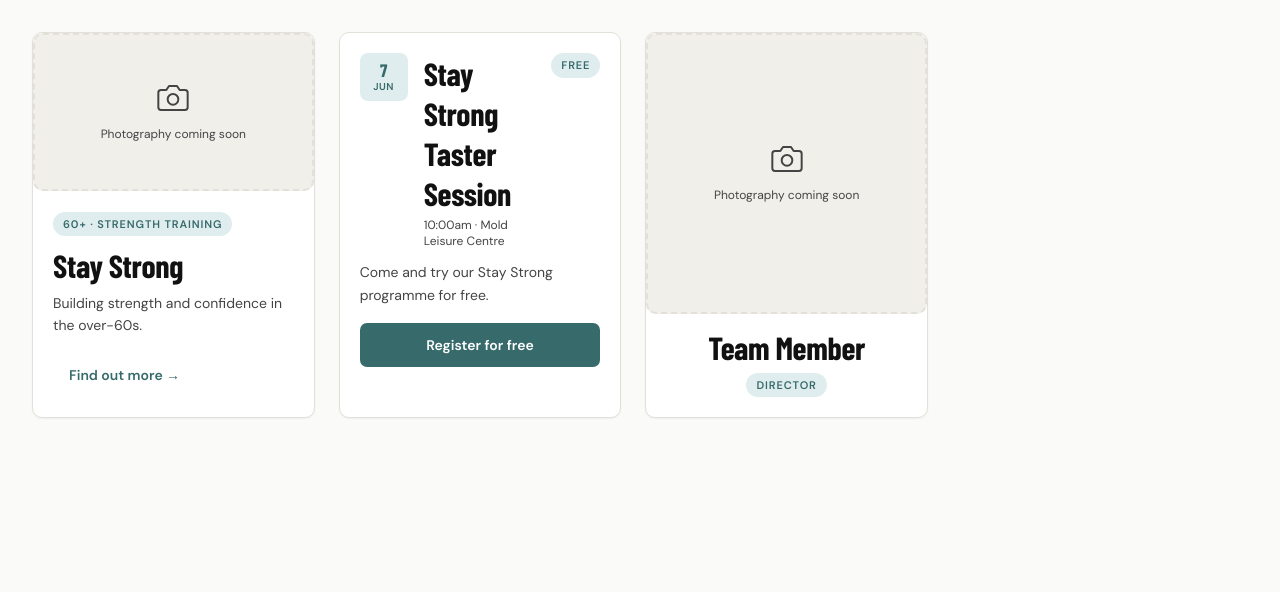
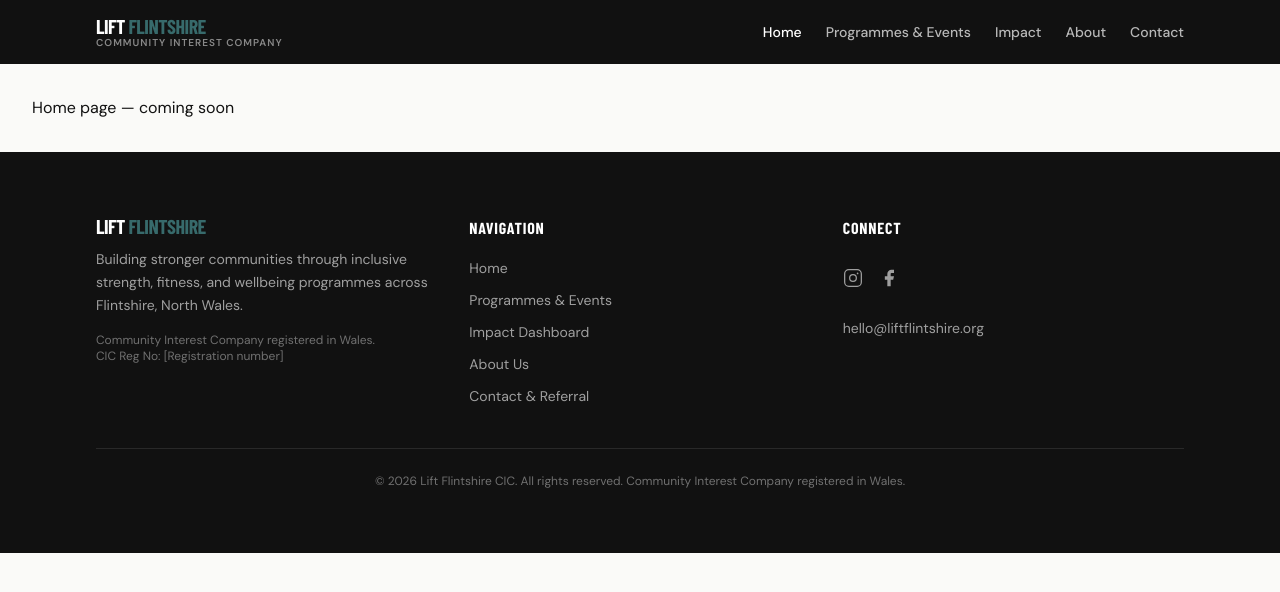
Before and after one commit to Numberonehsp/lift-flintshire-website, a React (Vite) app: page / in a window 1280 px wide. Shown: the top 592 px of the page. Built offline with nearby package versions, Linux system fonts and the light colour scheme; a web font is replaced by a local one.

Commit message:
feat: set up React Router with Header/Footer layout and ScrollToTop

```diff
--- a/src/App.tsx
+++ b/src/App.tsx
@@ -1,31 +1,42 @@
-import { Card } from './components/ui/Card'
+import { BrowserRouter, Routes, Route, useLocation } from 'react-router-dom'
+import { useEffect } from 'react'
+import { Header } from './components/layout/Header'
+import { Footer } from './components/layout/Footer'
+import Home from './pages/Home'
+import About from './pages/About'
+import ProgrammesEvents from './pages/ProgrammesEvents'
+import ImpactDashboard from './pages/ImpactDashboard'
+import Contact from './pages/Contact'
+
+function ScrollToTop() {
+  const { pathname } = useLocation()
+  useEffect(() => { window.scrollTo(0, 0) }, [pathname])
+  return null
+}
+
+function Layout() {
+  return (
+    <>
+      <ScrollToTop />
+      <Header />
+      <main>
+        <Routes>
+          <Route path="/" element={<Home />} />
+          <Route path="/about" element={<About />} />
+          <Route path="/programmes-events" element={<ProgrammesEvents />} />
+          <Route path="/impact" element={<ImpactDashboard />} />
+          <Route path="/contact" element={<Contact />} />
+        </Routes>
+      </main>
+      <Footer />
+    </>
+  )
+}
 
 export default function App() {
   return (
-    <div className="font-body bg-bg min-h-screen p-8">
-      <div className="grid grid-cols-1 md:grid-cols-3 gap-6 max-w-4xl">
-        <Card
-          variant="programme"
-          title="Stay Strong"
-          description="Building strength and confidence in the over-60s."
-          badge="60+ · Strength Training"
-          href="/programmes-events#stay-strong"
-        />
-        <Card
-          variant="event"
-          title="Stay Strong Taster Session"
-          date="2026-06-07"
-          time="10:00am"
-          location="Mold Leisure Centre"
-          price={0}
-          description="Come and try our Stay Strong programme for free."
-        />
-        <Card
-          variant="team"
-          name="Team Member"
-          role="Director"
-        />
-      </div>
-    </div>
+    <BrowserRouter>
+      <Layout />
+    </BrowserRouter>
   )
 }
--- /dev/null
+++ b/src/pages/About.tsx
@@ -0,0 +1 @@
+export default function About() { return <div className="p-8 font-body">About page — coming soon</div> }
--- /dev/null
+++ b/src/pages/Contact.tsx
@@ -0,0 +1 @@
+export default function Contact() { return <div className="p-8 font-body">Contact — coming soon</div> }
--- /dev/null
+++ b/src/pages/Home.tsx
@@ -0,0 +1 @@
+export default function Home() { return <div className="p-8 font-body">Home page — coming soon</div> }
--- /dev/null
+++ b/src/pages/ImpactDashboard.tsx
@@ -0,0 +1 @@
+export default function ImpactDashboard() { return <div className="p-8 font-body">Impact Dashboard — coming soon</div> }
--- /dev/null
+++ b/src/pages/ProgrammesEvents.tsx
@@ -0,0 +1 @@
+export default function ProgrammesEvents() { return <div className="p-8 font-body">Programmes & Events — coming soon</div> }
```
